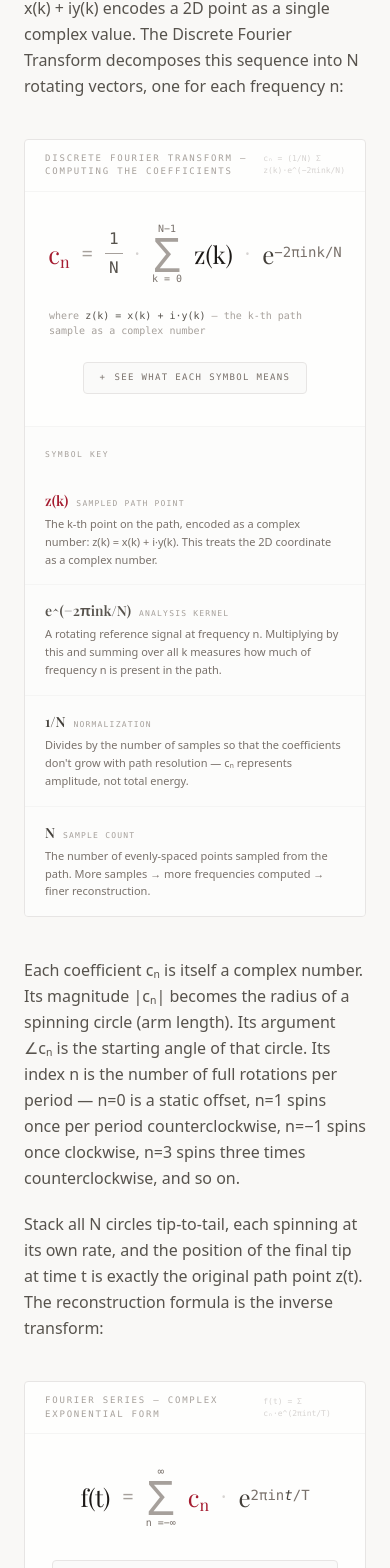
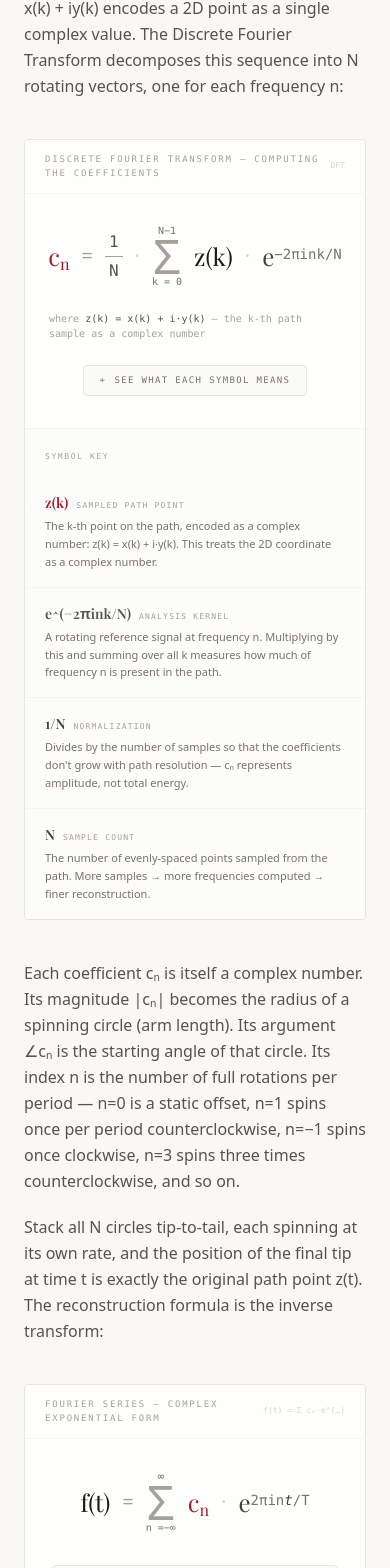
Before and after one commit to hamzehbhamdan/Personal-Website, a Next.js app: page /blog/fourier-drawing-machine in a window 390 px wide. Shown: the part 2953-4521 px from the top of the page. Built offline with nearby package versions, Linux system fonts and the light colour scheme.

Commit message:
update foruier to work on mobile

```diff
--- a/app/(public)/blog/[slug]/formula-block.tsx
+++ b/app/(public)/blog/[slug]/formula-block.tsx
@@ -95,11 +95,11 @@ export function FourierSeriesFormula({ defaultExpanded = false }: { defaultExpan
     return (
         <div className="my-10 overflow-hidden rounded-sm border border-stone-200 bg-white/80">
             {/* Header */}
-            <div className="flex items-center justify-between border-b border-stone-100 px-5 py-3">
-                <span className="font-mono text-[9px] uppercase tracking-[0.2em] text-stone-400">
+            <div className="flex items-center justify-between gap-2 border-b border-stone-100 px-5 py-3">
+                <span className="font-mono text-[9px] uppercase tracking-[0.2em] text-stone-400 leading-relaxed">
                     Fourier Series — complex exponential form
                 </span>
-                <span className="font-mono text-[8px] text-stone-300">f(t) = Σ cₙ·e^(2πint/T)</span>
+                <span className="font-mono text-[8px] text-stone-300 shrink-0">f(t) = Σ cₙ·e^(…)</span>
             </div>
 
             {/* Main formula display */}
@@ -179,7 +179,7 @@ export function FourierSeriesFormula({ defaultExpanded = false }: { defaultExpan
                                     </span>
 
                                     {/* The term itself */}
-                                    <span className="w-56 shrink-0 font-mono text-[11px] text-stone-800" style={serif}>
+                                    <span className="w-28 sm:w-56 shrink-0 font-mono text-[11px] text-stone-800" style={serif}>
                                         {term.isEllipsis ? (
                                             <span className="text-stone-400">···</span>
                                         ) : (
@@ -254,11 +254,11 @@ export function DFTCoefficientsFormula({ defaultExpanded = false }: { defaultExp
     return (
         <div className="my-10 overflow-hidden rounded-sm border border-stone-200 bg-white/80">
             {/* Header */}
-            <div className="flex items-center justify-between border-b border-stone-100 px-5 py-3">
-                <span className="font-mono text-[9px] uppercase tracking-[0.2em] text-stone-400">
+            <div className="flex items-center justify-between gap-2 border-b border-stone-100 px-5 py-3">
+                <span className="font-mono text-[9px] uppercase tracking-[0.2em] text-stone-400 leading-relaxed">
                     Discrete Fourier Transform — computing the coefficients
                 </span>
-                <span className="font-mono text-[8px] text-stone-300">cₙ = (1/N) Σ z(k)·e^(−2πink/N)</span>
+                <span className="font-mono text-[8px] text-stone-300 shrink-0">DFT</span>
             </div>
 
             {/* Main formula display */}
--- a/public/playground/fourier-drawing-machine/phase2.html
+++ b/public/playground/fourier-drawing-machine/phase2.html
@@ -62,6 +62,12 @@ html, body { height: 100%; background: var(--bg); color: var(--text); font-famil
 /* For freehand/sample: single canvas */
 .canvases.single { grid-template-columns: 1fr; }
 .canvases.single .canvas-pane:first-child { border-right: none; }
+
+@media (max-width: 480px) {
+  .canvases { grid-template-columns: 1fr; grid-auto-rows: 1fr; }
+  .canvas-pane { border-right: none !important; border-bottom: 1px solid var(--border); }
+  .canvas-pane:last-child { border-bottom: none; }
+}
 
 /* Controls bar */
 .controls {
```
Also changed, not shown: public/playground/fourier-drawing-machine/style.css (+23 -1 lines).
